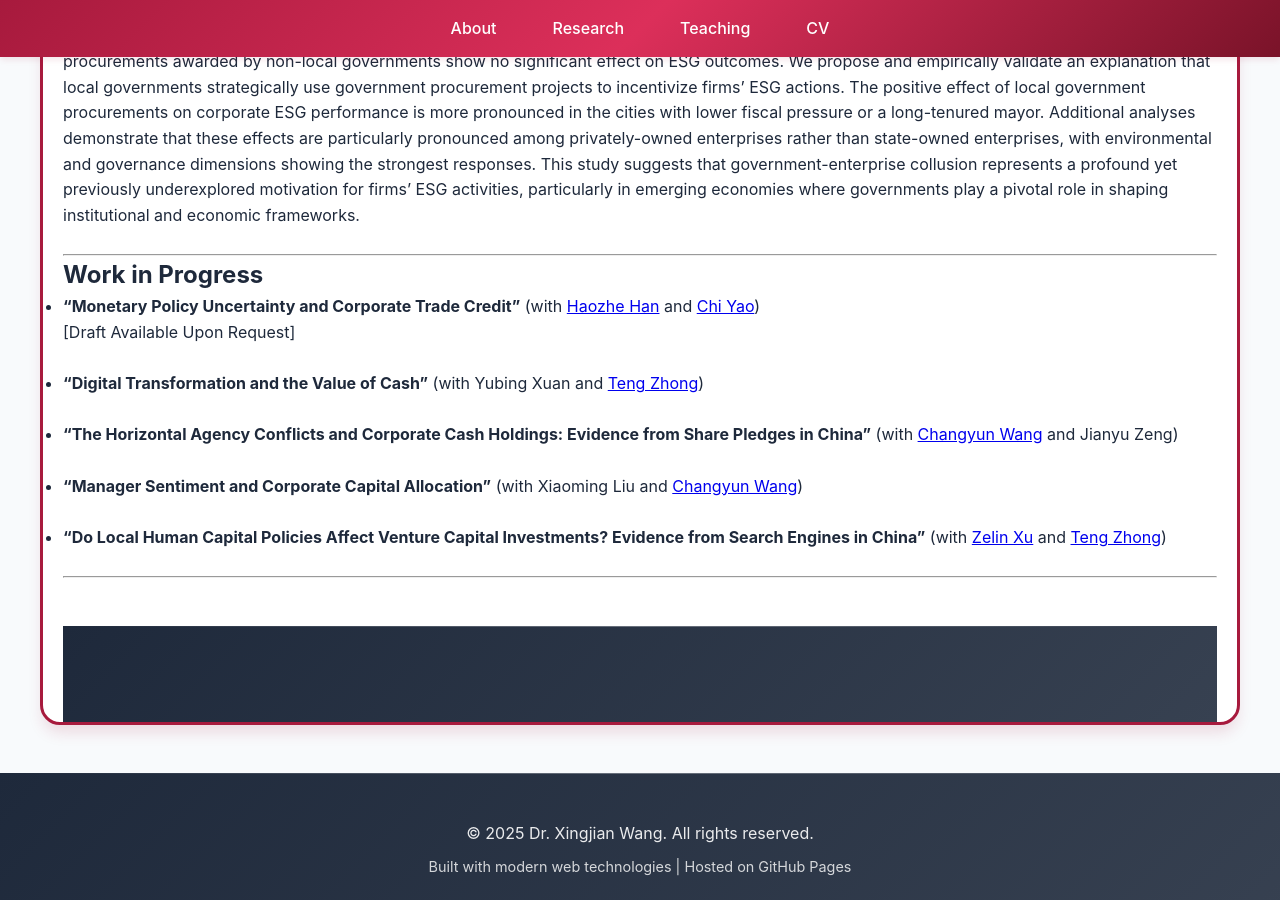
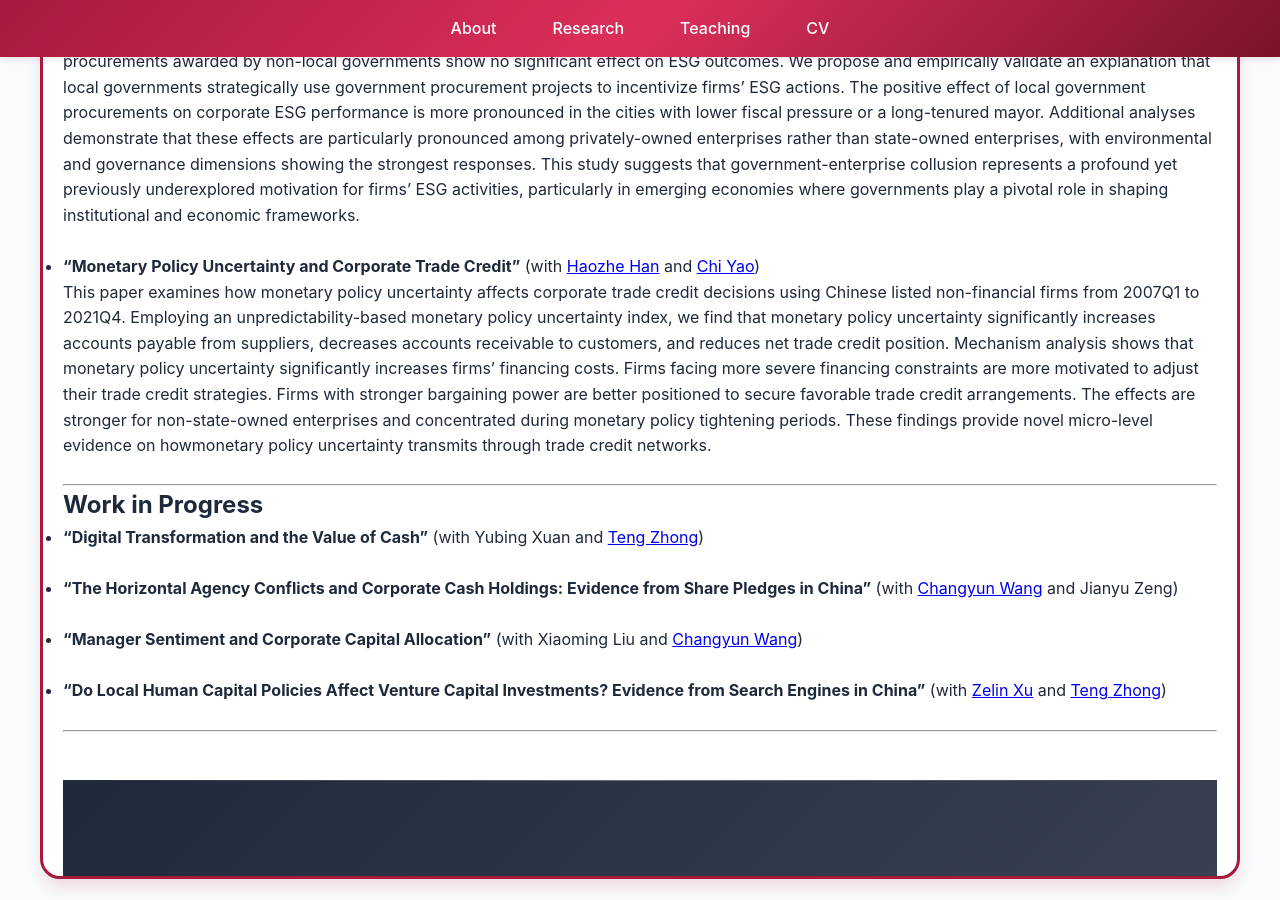
Before and after one commit to Victor-finance/Victor-finance.github.io, a Jekyll site: the page built from research.md, in a window 1280 px wide and 900 px high, scrolled down 1658 px. Built offline with Jekyll 4.4.1, drawn with Linux system fonts in a browser that asks for light colours.

Commit message:
Update research.md

```diff
--- a/research.md
+++ b/research.md
@@ -34,12 +34,12 @@ This study empirically investigates the impact of dialect diversity on corporate
 - **"The Political Economy of ESG: How Government Procurement Shapes Corporate Sustainability in China "** (with [Huoqing Tang](https://cz.cueb.edu.cn/szdw/swx/146301.htm) and [Guangshun Zhu](https://sbf.uibe.edu.cn/szdw/xyjs/jszc/4fea26058ab541eaa8d8795c05a8dfcd.htm))
 This paper investigates the role of government-enterprise collusion in shaping firms’ ESG performance. Based on the sample of China’s A-share listed firms from 2015 to 2022, we find that same-city government procurements significantly improve firms’ ESG performance, while government procurements awarded by non-local governments show no significant effect on ESG outcomes. We propose and empirically validate an explanation that local governments strategically use government procurement projects to incentivize firms’ ESG actions. The positive effect of local government procurements on corporate ESG performance is more pronounced in the cities with lower fiscal pressure or a long-tenured mayor. Additional analyses demonstrate that these effects are particularly pronounced among privately-owned enterprises rather than state-owned enterprises, with environmental and governance dimensions showing the strongest responses. This study suggests that government-enterprise collusion represents a profound yet previously underexplored motivation for firms’ ESG activities, particularly in emerging economies where governments play a pivotal role in shaping institutional and economic frameworks.<br><br>
 
+- **"Monetary Policy Uncertainty and Corporate Trade Credit"** (with [Haozhe Han](https://come.tju.edu.cn/info/1091/7801.htm) and [Chi Yao](https://www.suibe.edu.cn/finance/yc/list.htm))
+This paper examines how monetary policy uncertainty affects corporate trade credit decisions using Chinese listed non-financial firms from 2007Q1 to 2021Q4. Employing an unpredictability-based monetary policy uncertainty index, we find that monetary policy uncertainty significantly increases accounts payable from suppliers, decreases accounts receivable to customers, and reduces net trade credit position. Mechanism analysis shows that monetary policy uncertainty significantly increases firms’ financing costs. Firms facing more severe financing constraints are more motivated to adjust their trade credit strategies. Firms with stronger bargaining power are better positioned to secure favorable trade credit arrangements. The effects are stronger for non-state-owned enterprises and concentrated during monetary policy tightening periods. These findings provide novel micro-level evidence on howmonetary policy uncertainty transmits through trade credit networks.<br><br>
+
 ---
 
 ## Work in Progress
-
-- **"Monetary Policy Uncertainty and Corporate Trade Credit"** (with [Haozhe Han](https://come.tju.edu.cn/info/1091/7801.htm) and [Chi Yao]([https://sbf.uibe.edu.cn/szdw/xyjs/jszc/4fea26058ab541eaa8d8795c05a8dfcd.htm](https://www.suibe.edu.cn/finance/yc/list.htm)))
-[Draft Available Upon Request]<br><br>
 
 - **"Digital Transformation and the Value of Cash"** (with Yubing Xuan and [Teng Zhong](https://sbf.uibe.edu.cn/szdw/xyjs/fjszc/a3139c035ed84961a9c3caa0d90eec3a.htm))<br><br>
 
```
